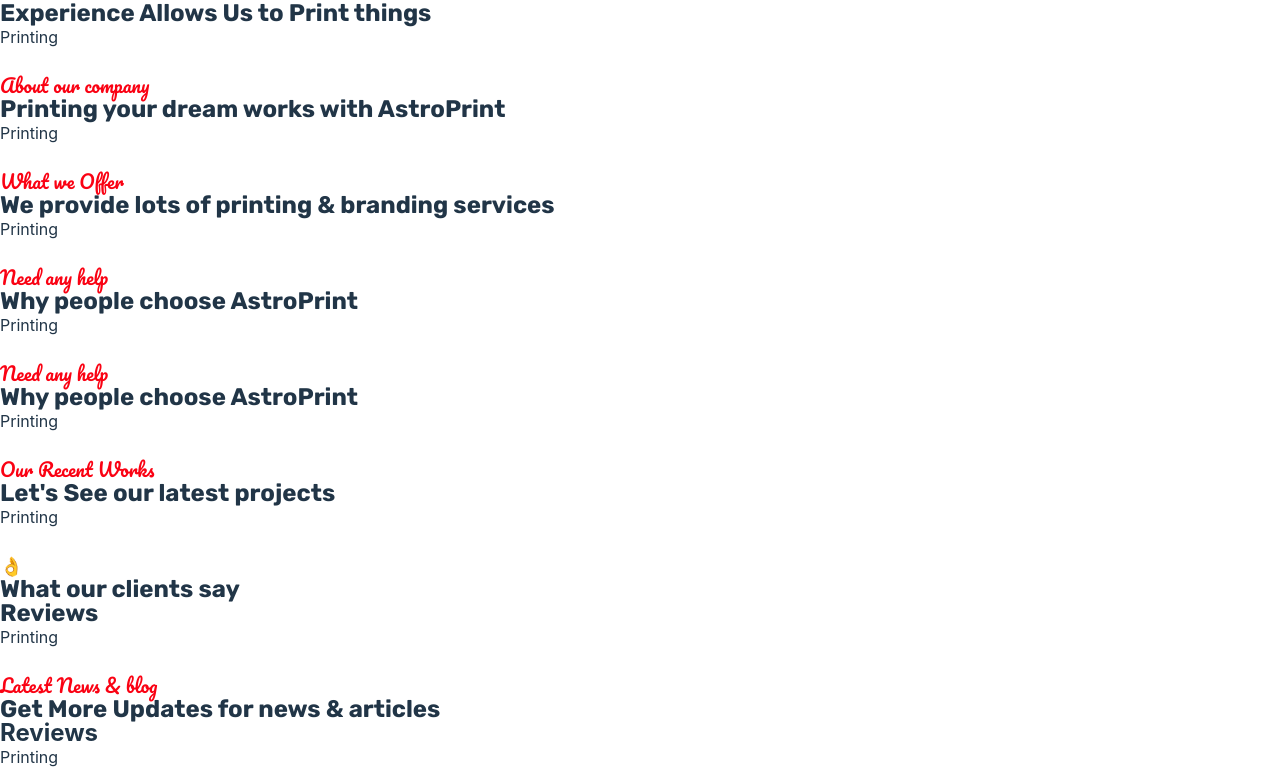
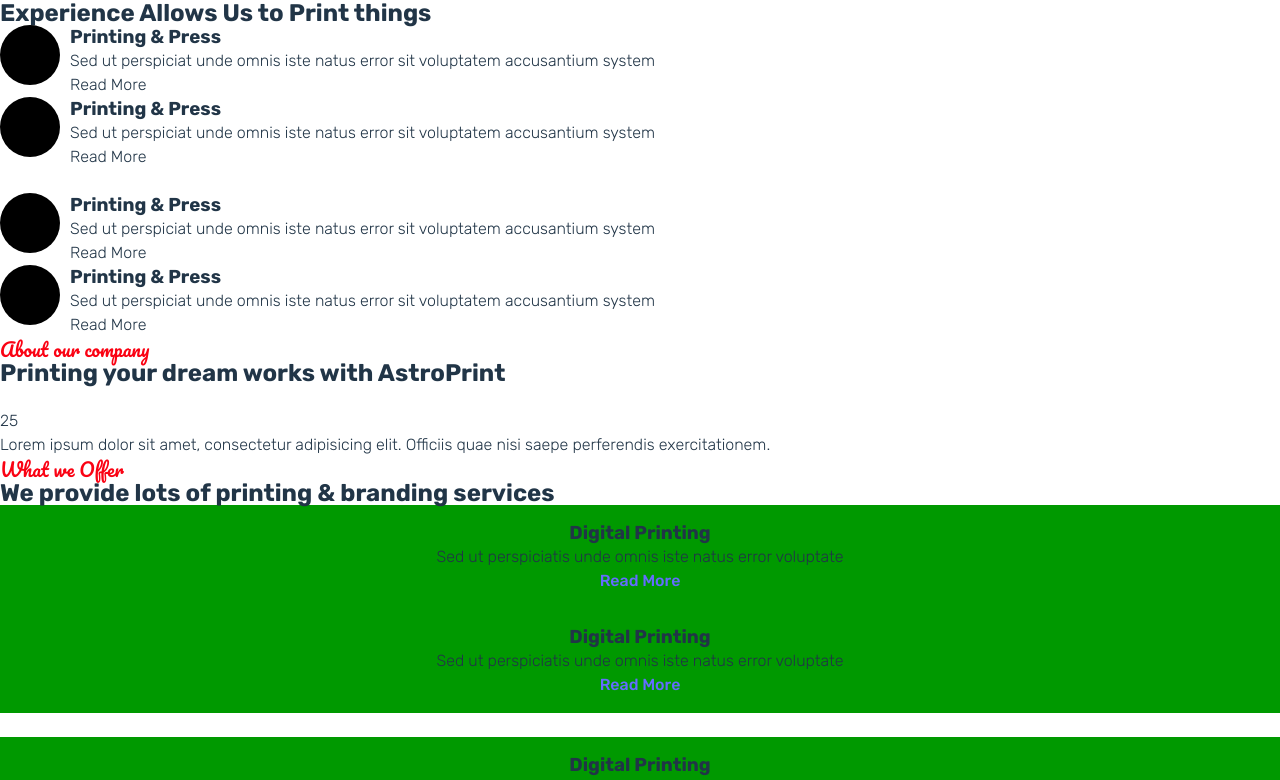
Before and after one commit to Successagent/AstroPrint, a React (Vite) app: page / in a window 1280 px wide. Shown: the part 849-1629 px from the top of the page. Built offline with nearby package versions, Linux system fonts and the light colour scheme.

Commit message:
update home

```diff
--- /dev/null
+++ b/src/components/Card/FeatureCard/FeatureCard.module.css
@@ -0,0 +1,17 @@
+.container {
+  display: flex;
+  gap: 10px;
+}
+.icon {
+  --size: 60px;
+  height: var(--size);
+  width: var(--size);
+  background: #000;
+  border-radius: 99999px;
+}
+.text {
+}
+.title {
+}
+.body {
+}
--- /dev/null
+++ b/src/components/Card/FeatureCard/index.jsx
@@ -0,0 +1,21 @@
+import React, { useState } from "react";
+import FeatureCardStyles from "./FeatureCard.module.css";
+
+function FeatureCard() {
+  return (
+    <div className={FeatureCardStyles.container}>
+      <div className={FeatureCardStyles.icon}></div>
+      <div className={FeatureCardStyles.text}>
+        <h3 className={FeatureCardStyles.title}>Printing & Press </h3>
+        <p className={FeatureCardStyles.body}>
+          Sed ut perspiciat unde omnis iste natus error sit voluptatem
+          accusantium system
+        </p>
+        {/* TODO: Make a link */}
+        Read More
+      </div>
+    </div>
+  );
+}
+
+export default FeatureCard;
--- a/src/components/Card/MemberCard/index.jsx
+++ b/src/components/Card/MemberCard/index.jsx
@@ -1,7 +1,7 @@
 import React, { useState } from "react";
 
-function TestimonialCard() {
-  return <div>TestimonialCard</div>;
+function MemberCard() {
+  return <div>MemberCard</div>;
 }
 
-export default TestimonialCard;
+export default MemberCard;
--- /dev/null
+++ b/src/components/Card/ServiceCard/ServiceCard.module.css
@@ -0,0 +1,7 @@
+.container {
+  background: #090;
+  padding: 1em;
+  display: flex;
+  flex-direction: column;
+  align-items: center;
+}
--- a/src/components/Card/ServiceCard/index.jsx
+++ b/src/components/Card/ServiceCard/index.jsx
@@ -1,7 +1,15 @@
 import React, { useState } from "react";
+import ServiceCardStyles from "./ServiceCard.module.css";
 
 function ServiceCard() {
-  return <div>ServiceCard</div>;
+  return (
+    <div className={ServiceCardStyles.container}>
+      <div className={ServiceCardStyles.icon}></div>
+      <h3>Digital Printing</h3>
+      <p>Sed ut perspiciatis unde omnis iste natus error voluptate</p>
+      <a href="">Read More</a>
+    </div>
+  );
 }
 
 export default ServiceCard;
--- a/src/components/Card/index.js
+++ b/src/components/Card/index.js
@@ -0,0 +1,6 @@
+import FeatureCard from "./FeatureCard";
+import MemberCard from "./MemberCard";
+import ServiceCard from "./ServiceCard";
+import TestimonialCard from "./TestimonialCard";
+
+export { FeatureCard, MemberCard, ServiceCard, TestimonialCard };
--- a/src/index.css
+++ b/src/index.css
@@ -42,6 +42,8 @@
   margin: 0;
   min-width: 320px;
   min-height: 100vh;
+  font-family: var(--main-font);
+  font-weight: 100;
 }
 
 h1 {
--- a/src/pages/Home/index.jsx
+++ b/src/pages/Home/index.jsx
@@ -3,7 +3,8 @@
 import Header from "../../components/Header";
 import Footer from "../../components/Footer";
 import "./style.css";
-import Button from "../../components/Button/index";
+import Button from "../../components/Button/";
+import { FeatureCard, ServiceCard } from "../../components/Card";
 
 function Home() {
   return (
@@ -30,8 +31,17 @@
         <h3 className="sect__sub_header">Our Core Features</h3>
         <h2 className="sect__header">Experience Allows Us to Print things</h2>
         <div>
-          <p>Printing</p>
-          <img src="" alt="" />
+          <div className="">
+            <FeatureCard />
+            <FeatureCard />
+          </div>
+          <div className="img">
+            <img src="" alt="" />
+          </div>
+          <div className="">
+            <FeatureCard />
+            <FeatureCard />
+          </div>
         </div>
       </section>
       <section>
@@ -40,8 +50,15 @@
           Printing your dream works with AstroPrint
         </h2>
         <div>
-          <p>Printing</p>
           <img src="" alt="" />
+          <div className="">
+            <div className="">25</div>
+            <p>
+              Lorem ipsum dolor sit amet, consectetur adipisicing elit. Officiis
+              quae nisi saepe perferendis exercitationem.
+            </p>
+          </div>
+          {/* Add the quote from the template */}
         </div>
       </section>
       <section>
@@ -50,8 +67,17 @@
           We provide lots of printing & branding services
         </h2>
         <div>
-          <p>Printing</p>
-          <img src="" alt="" />
+          <div className="">
+            <ServiceCard />
+            <ServiceCard />
+          </div>
+          <div className="img">
+            <img src="" alt="" />
+          </div>
+          <div className="">
+            <ServiceCard />
+            <ServiceCard />
+          </div>
         </div>
       </section>
       <section>
```
